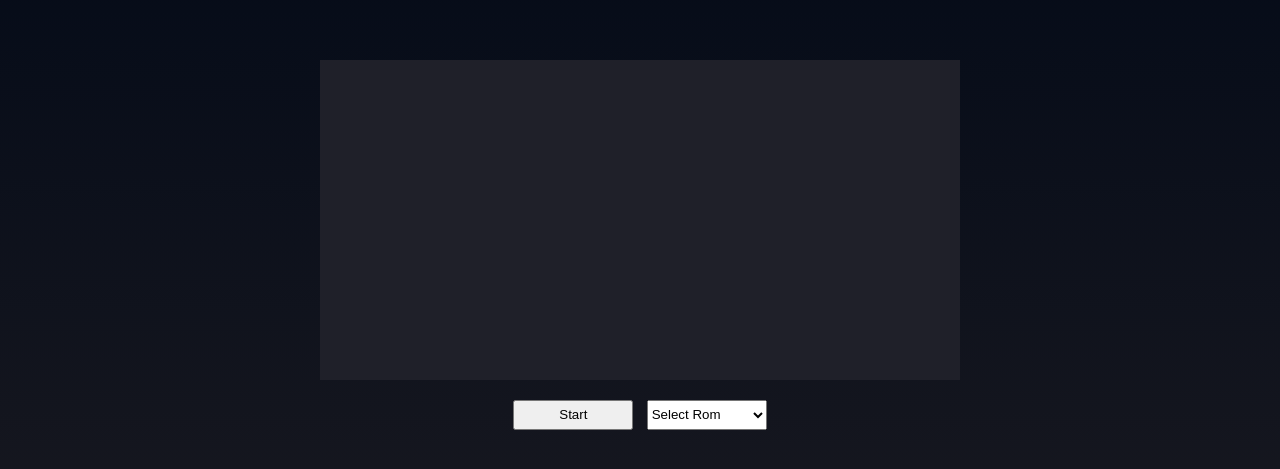
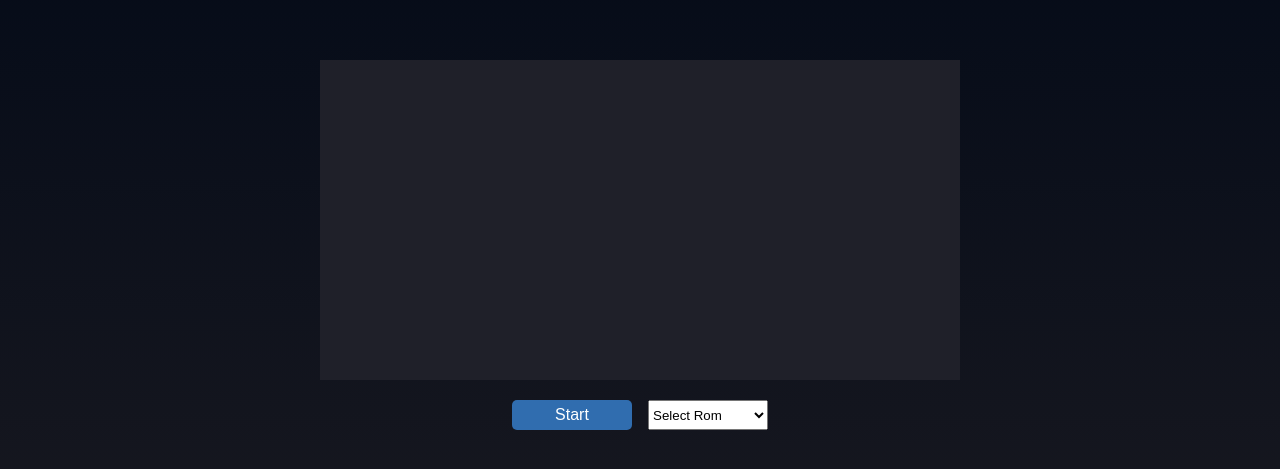
Before and after one commit to zcr1/chip8, a React app: page / in a window 1280 px wide. Shown: the part 155-624 px from the top of the page. Built offline with nearby package versions, Linux system fonts and the light colour scheme; the HTML template or start-up script is replaced by a standard one.

Commit message:
Button styling

```diff
--- a/src/App.scss
+++ b/src/App.scss
@@ -30,8 +30,23 @@ body {
 }
 
 .start-button {
+	background-color: #306daf;
+	border-radius: 5px;
+	border: none;
+	color: #fff;
 	cursor: pointer;
+	font-size: 16px;
+	font-weight: 500;
+	height: 30px;
 	margin-right: 1em;
+	transition: background-color 0.3s ease, transform 0.2s ease, box-shadow 0.2s ease;
 	width: 120px;
-	height: 30px;
 }
+
+.start-button:active {
+	background-color: #004085;
+}
+
+.start-button:hover {
+	background-color: #0056b3;
+}
```
